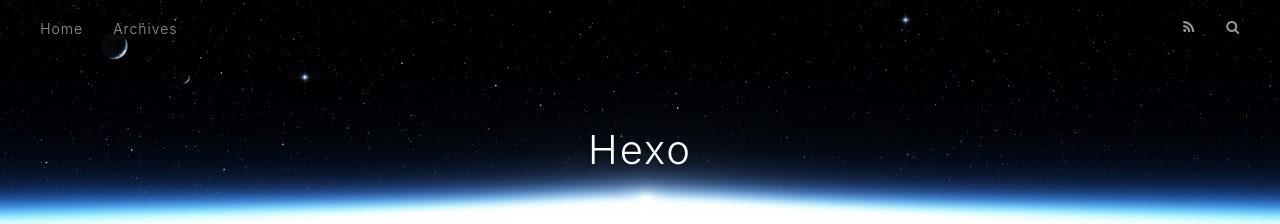
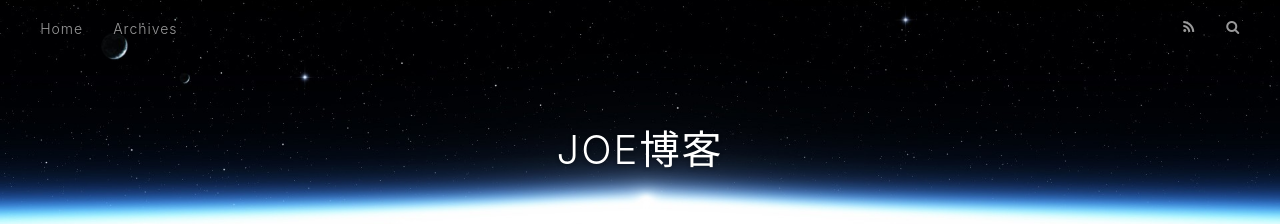
Before and after one commit to JoeAndroid/joeAndroid.github.io, a plain HTML site: page index.html in a window 1280 px wide. Shown: the top 224 px of the page. Drawn offline with nearby package versions, Linux system fonts and the light colour scheme.

Commit message:
Site updated: 2018-01-16 11:07:27

```diff
--- a/index.html
+++ b/index.html
@@ -5,7 +5,7 @@
 
 
 
-  <title>Hexo</title>
+  <title>JOE博客</title>
   <meta name="viewport" content="width=device-width, initial-scale=1, maximum-scale=1">
   <meta property="og:type" content="website">
 <meta property="og:title" content="Hexo">
@@ -33,7 +33,7 @@
   <div id="header-outer" class="outer">
     <div id="header-title" class="inner">
       <h1 id="logo-wrap">
-        <a href="/" id="logo">Hexo</a>
+        <a href="/" id="logo">JOE博客</a>
       </h1>
 
     </div>
```
